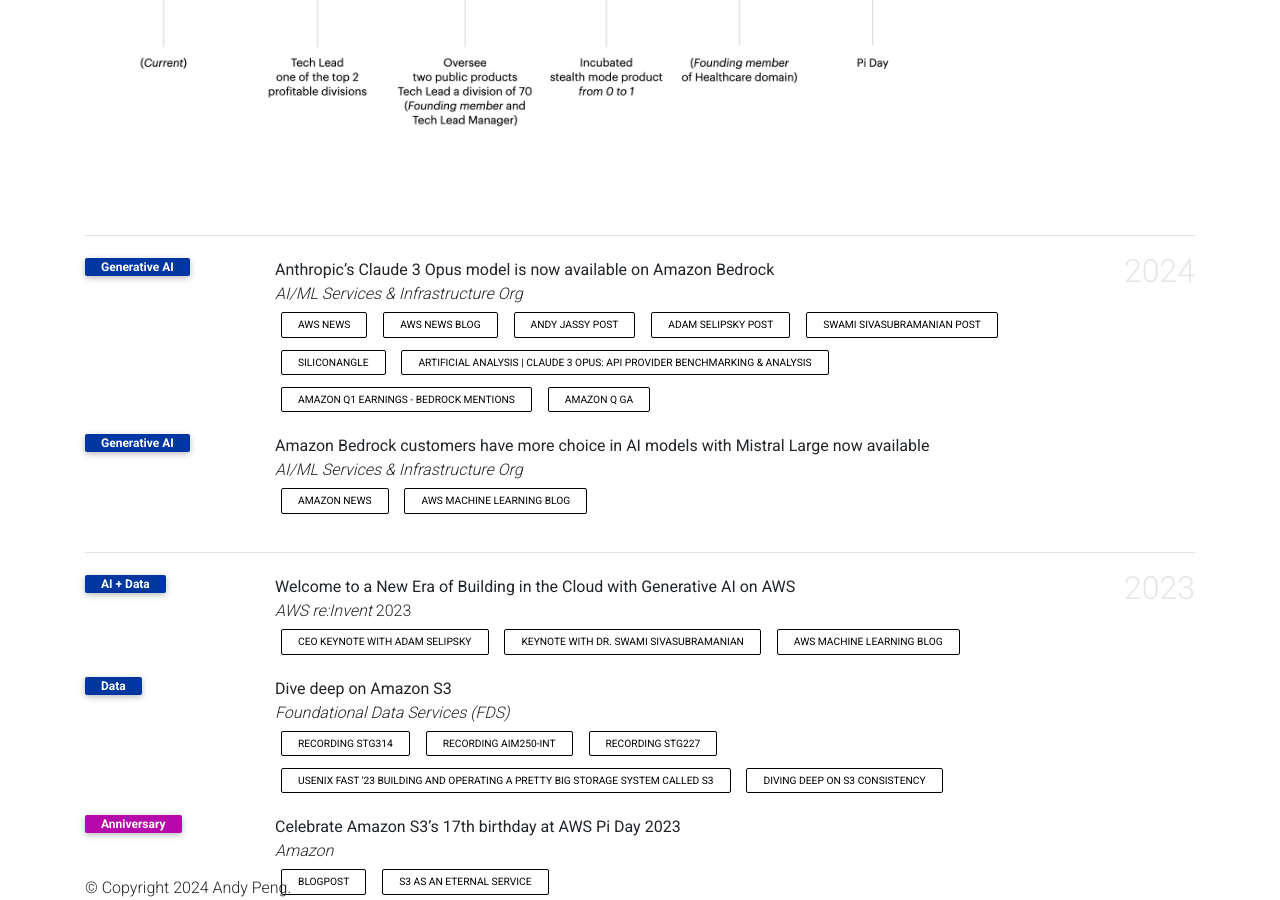
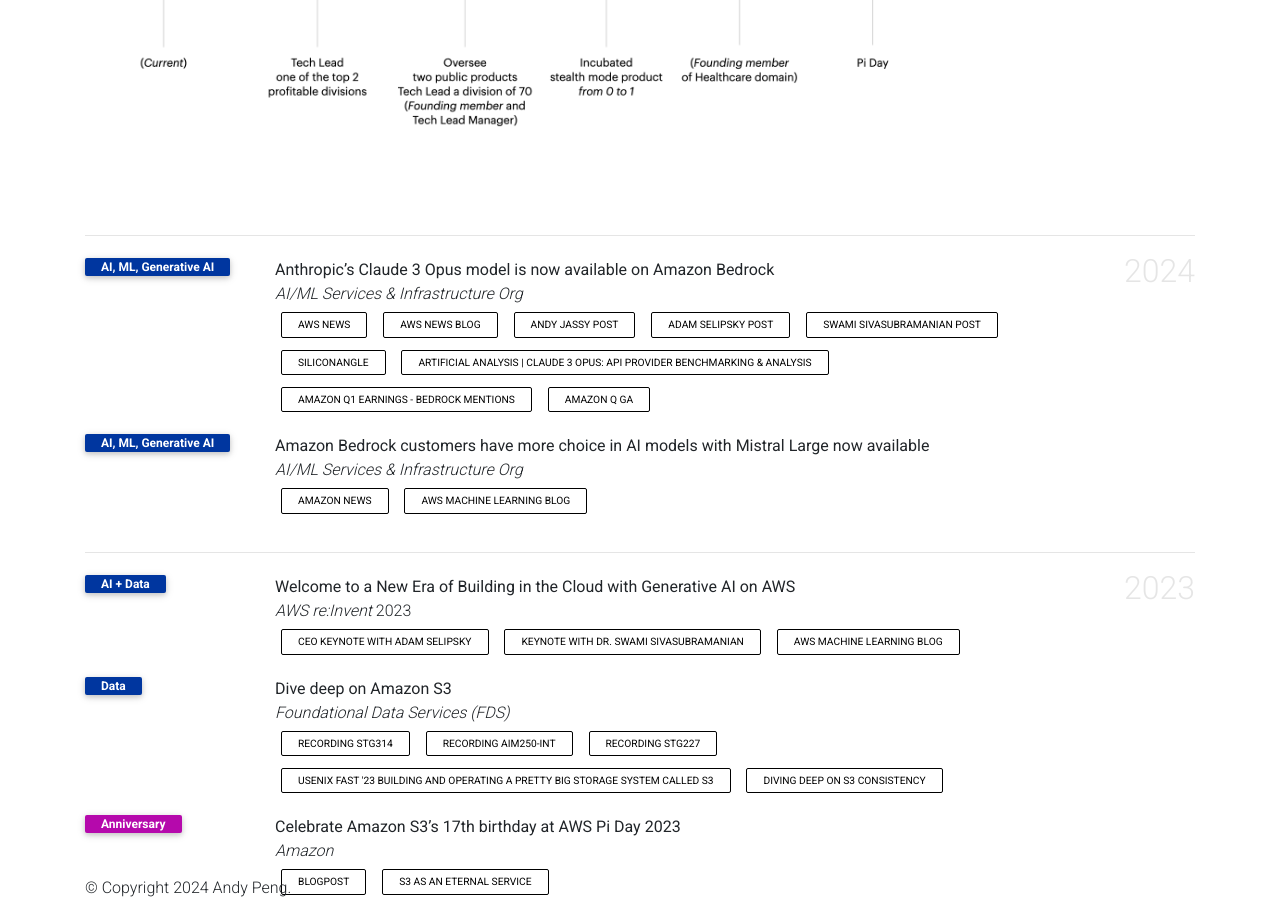
Before and after one commit to gfw001/gfw001.github.io, a Jekyll site: the page products.html, which Jekyll copies as it is, in a window 1280 px wide and 900 px high, scrolled down 489 px. Built offline with Jekyll 4.4.1, drawn with Linux system fonts in a browser that asks for light colours; comment, search, counter and statistics services are not loaded; a style sheet for code colours, icons or effects is not loaded.

Commit message:
Update products.html

```diff
--- a/products.html
+++ b/products.html
@@ -213,7 +213,7 @@
       <ol class="bibliography">
          <li>
             <div class="row">
-               <div class="col-sm-2 abbr"><abbr class="badge">Generative AI</abbr></div>
+               <div class="col-sm-2 abbr"><abbr class="badge">AI, ML, Generative AI</abbr></div>
                <div id="mao2023agent" class="col-sm-8">
                   <div class="title">Anthropic’s Claude 3 Opus model is now available on Amazon Bedrock</div>
                   <div class="periodical"> <em>AI/ML Services & Infrastructure Org</em> </div>
@@ -236,7 +236,7 @@
          </li>
          <li>
             <div class="row">
-               <div class="col-sm-2 abbr"><abbr class="badge">Generative AI</abbr></div>
+               <div class="col-sm-2 abbr"><abbr class="badge">AI, ML, Generative AI</abbr></div>
                <div id="mao2023agent" class="col-sm-8">
                   <div class="title">Amazon Bedrock customers have more choice in AI models with Mistral Large now available</div>
                   <div class="periodical"> <em>AI/ML Services & Infrastructure Org</em> </div>
```
